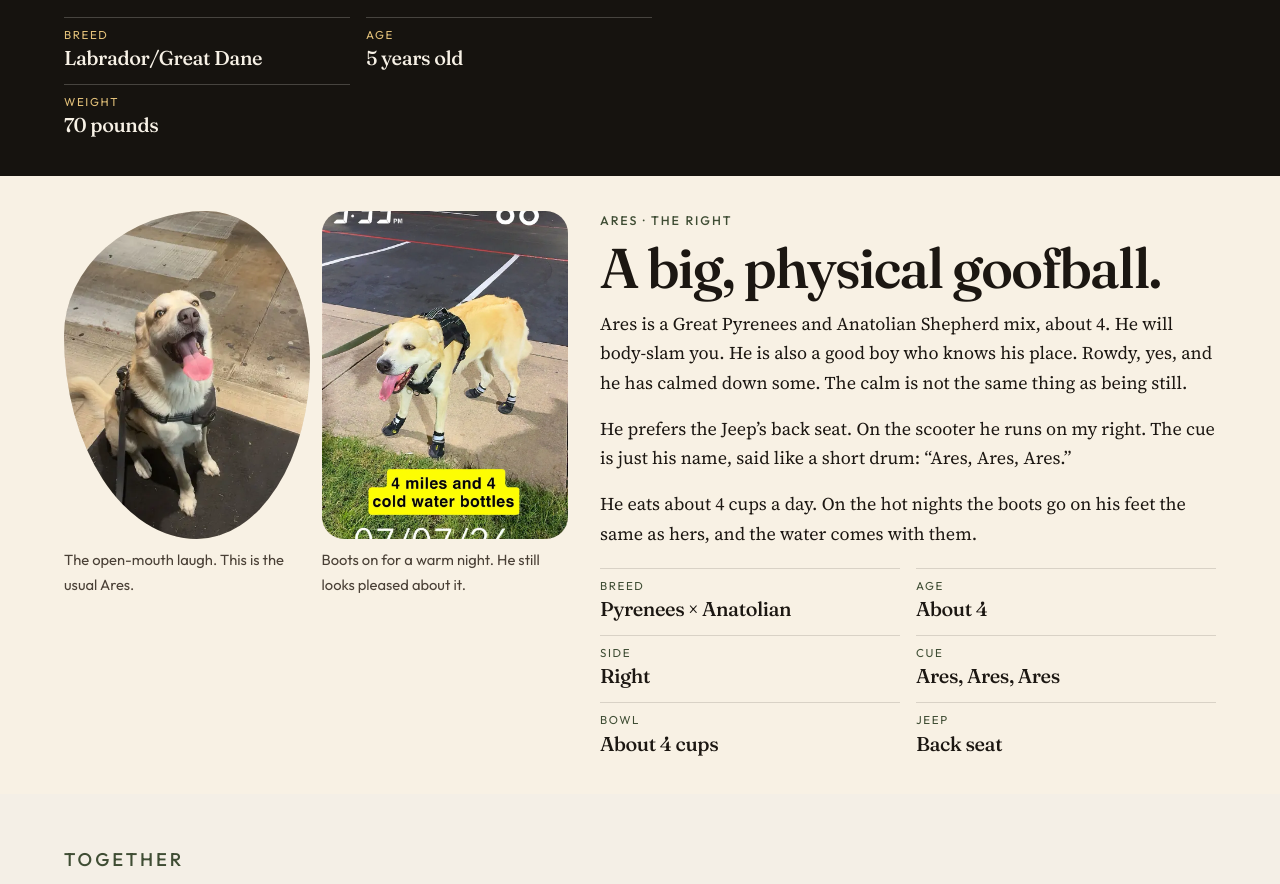
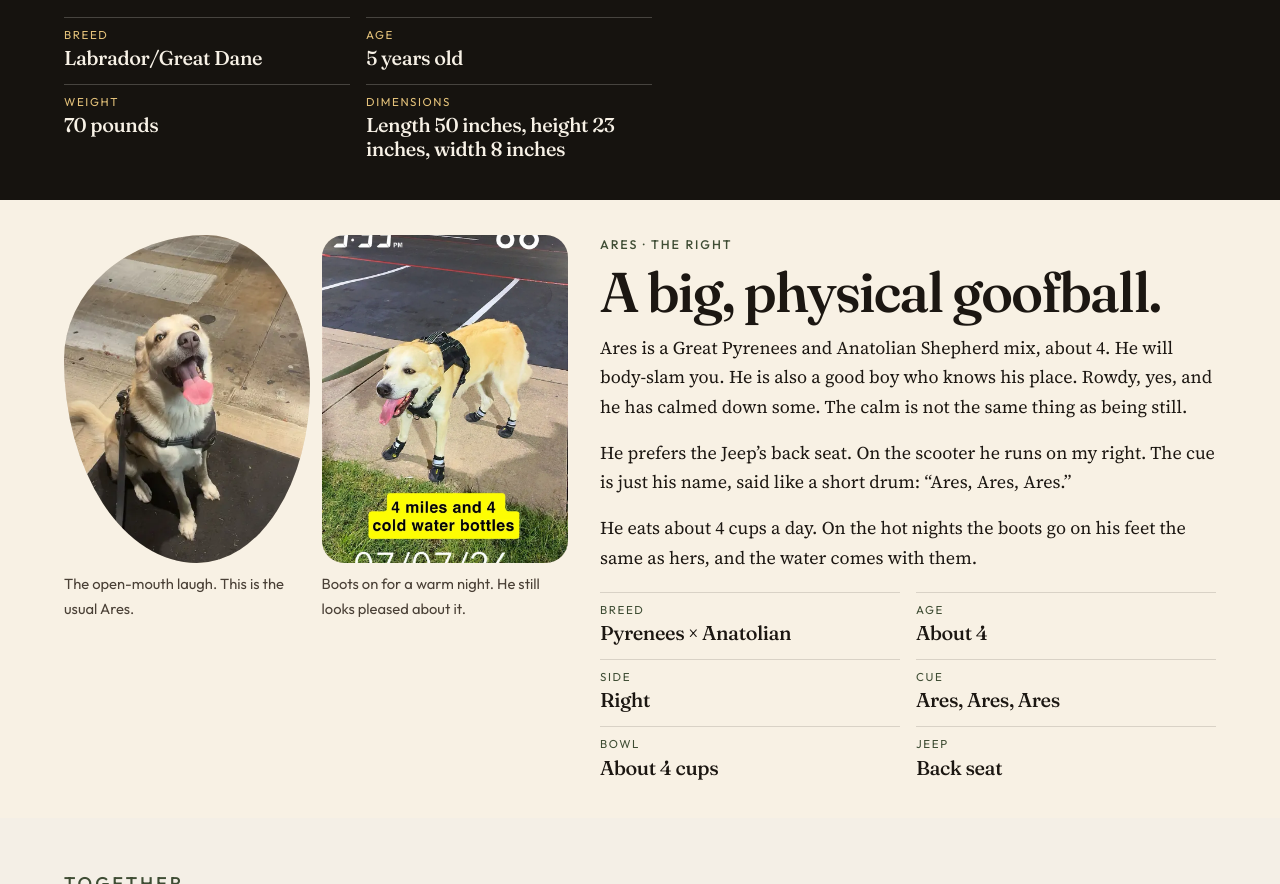
Before and after one commit to JacobSnowden180/Athena-and-Ares, a website: page dogs.html in a window 1280 px wide. Shown: the part 1007-1891 px from the top of the page. Drawn offline with Linux system fonts and the light colour scheme.

Commit message:
Add Athena's dimensions to the dogs page stats.
Co-authored-by: JacobSnowden180 <JacobSnowden180@users.noreply.github.com>

```diff
--- a/dogs.html
+++ b/dogs.html
@@ -68,6 +68,7 @@
 <div><dt>Breed</dt><dd>Labrador/Great Dane</dd></div>
 <div><dt>Age</dt><dd>5 years old</dd></div>
 <div><dt>Weight</dt><dd>70 pounds</dd></div>
+<div><dt>Dimensions</dt><dd>Length 50 inches, height 23 inches, width 8 inches</dd></div>
 </dl>
 </div>
 <div class="photo-row">
```
